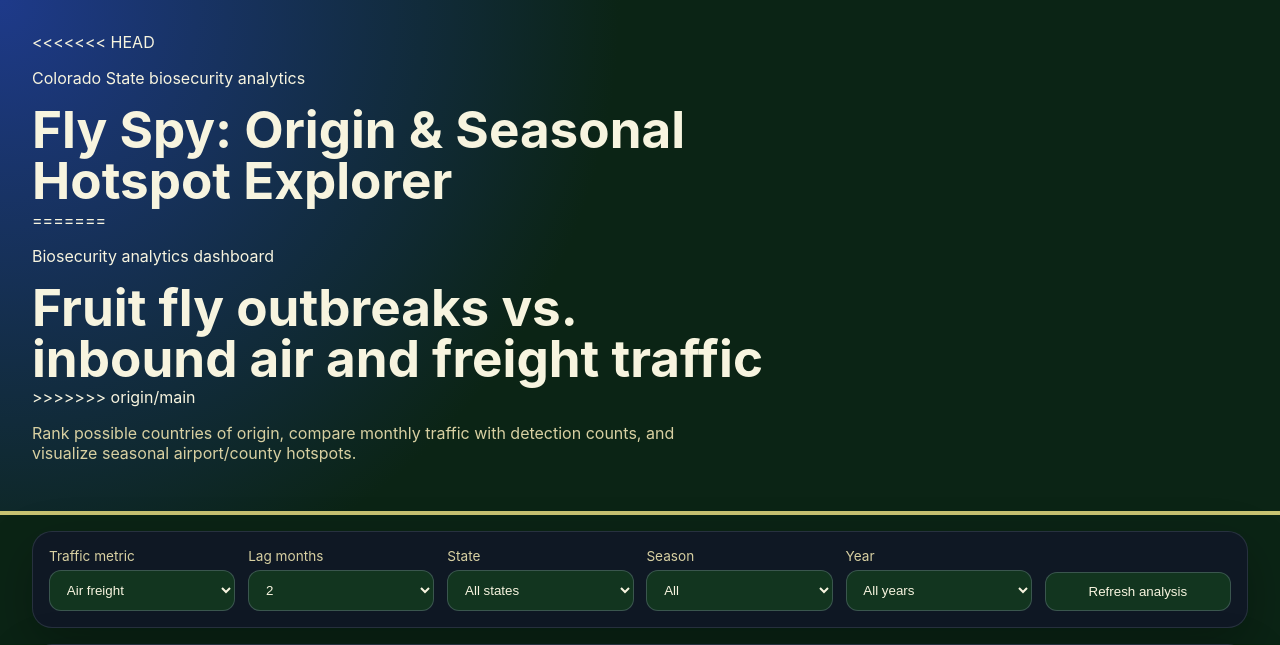
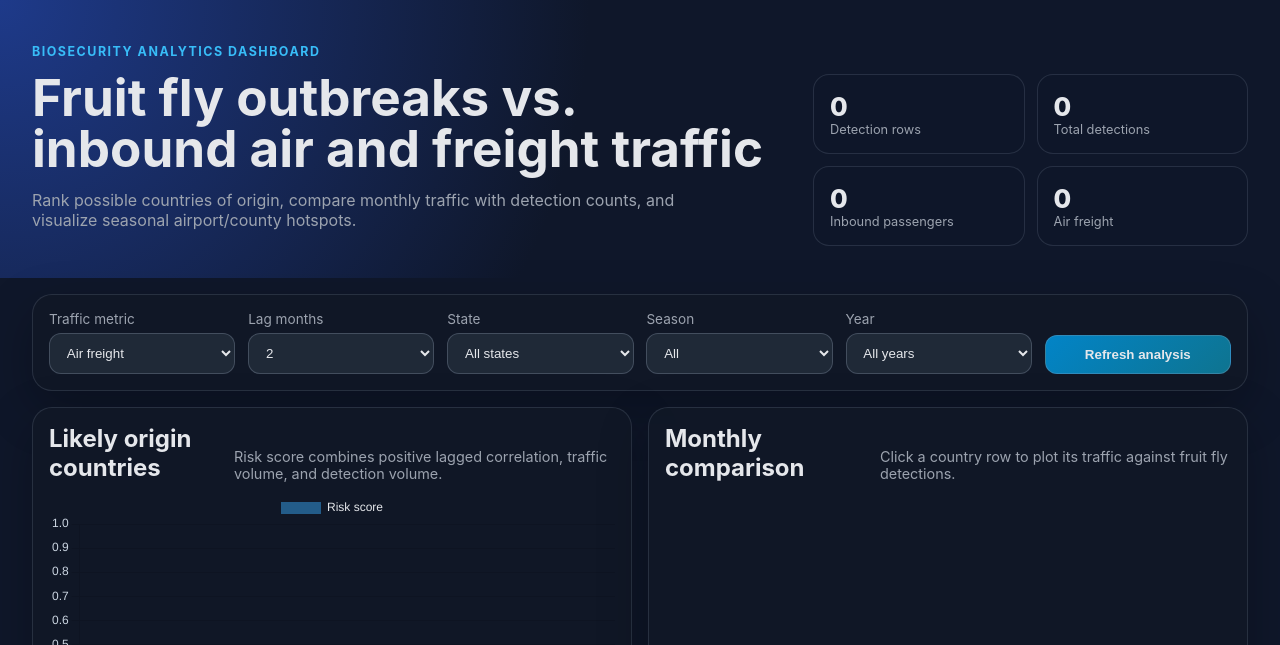
Before and after one commit to BryantScottCSU/CSU-NASA-USDA-Hackathon-2026, a Django app: page / in a window 1280 px wide. Shown: the top 645 px of the page. Run offline with Django 5.2, Linux system fonts and the light colour scheme; data that the repository does not hold is empty; a map, chart or similar area stays blank.

Commit message:
version reset

```diff
--- a/website/outbreaks/static/outbreaks/dashboard.js
+++ b/website/outbreaks/static/outbreaks/dashboard.js
@@ -1,18 +1,6 @@
 const fmt = new Intl.NumberFormat();
 const $ = (id) => document.getElementById(id);
 
-<<<<<<< HEAD
-const COLORS = {
-  green: '#1E4D2B',
-  gold: '#C8C372',
-  goldBright: '#F1E8A6',
-  cream: '#f7f4df',
-  muted: '#d8d0a2',
-  rust: '#d97757'
-};
-
-=======
->>>>>>> origin/main
 let map = L.map('map').setView([37.8, -96], 4);
 L.tileLayer('https://{s}.tile.openstreetmap.org/{z}/{x}/{y}.png', {
   attribution: '&copy; OpenStreetMap contributors'
@@ -55,21 +43,8 @@ function renderCountries(rows) {
   if (countryChart) countryChart.destroy();
   countryChart = new Chart($('countryChart'), {
     type: 'bar',
-<<<<<<< HEAD
-    data: { labels,
-    datasets: [{
-    label: 'Risk score',
-    data: risk,
-    backgroundColor: COLORS.gold,
-    borderColor: COLORS.goldBright,
-    borderWidth: 1
-    }]
-    },
-    options: { responsive: true, plugins: { legend: { labels: { color: COLORS.cream } } }, scales: { x: { ticks: { color: COLORS.muted } }, y: { ticks: { y: { ticks: { color: COLORS.muted } } } } } }
-=======
     data: { labels, datasets: [{ label: 'Risk score', data: risk }] },
     options: { responsive: true, plugins: { legend: { labels: { color: '#e5e7eb' } } }, scales: { x: { ticks: { color: '#cbd5e1' } }, y: { ticks: { color: '#cbd5e1' } } } }
->>>>>>> origin/main
   });
 
   $('countryTable').querySelector('tbody').innerHTML = rows.map(r => `
@@ -102,52 +77,20 @@ async function loadTimeseries() {
   timeChart = new Chart($('timeChart'), {
     type: 'line',
     data: {
-<<<<<<< HEAD
-    labels: data.labels,
-    datasets: [
-        {
-        label: `${selectedCountry} ${data.metric}`,
-        data: data.traffic,
-        yAxisID: 'yTraffic',
-        tension: .25,
-        borderColor: COLORS.gold,
-        backgroundColor: COLORS.gold,
-        pointBackgroundColor: COLORS.goldBright
-        },
-        {
-        label: 'Fruit fly detections',
-        data: data.detections,
-        yAxisID: 'yDetect',
-        tension: .25,
-        borderColor: COLORS.rust,
-        backgroundColor: COLORS.rust,
-        pointBackgroundColor: COLORS.rust
-        }
-    ]
-=======
       labels: data.labels,
       datasets: [
         { label: `${selectedCountry} ${data.metric}`, data: data.traffic, yAxisID: 'yTraffic', tension: .25 },
         { label: 'Fruit fly detections', data: data.detections, yAxisID: 'yDetect', tension: .25 }
       ]
->>>>>>> origin/main
     },
     options: {
       responsive: true,
       interaction: { mode: 'index', intersect: false },
-<<<<<<< HEAD
-      plugins: { legend: { labels: { color: COLORS.cream } } },
-      scales: {
-        x: { ticks: { color: COLORS.muted, maxTicksLimit: 10 } },
-        yTraffic: { position: 'left', ticks: { color: COLORS.muted } },
-        yDetect: { position: 'right', grid: { drawOnChartArea: false }, ticks: { color: COLORS.muted } }
-=======
       plugins: { legend: { labels: { color: '#e5e7eb' } } },
       scales: {
         x: { ticks: { color: '#cbd5e1', maxTicksLimit: 10 } },
         yTraffic: { position: 'left', ticks: { color: '#cbd5e1' } },
         yDetect: { position: 'right', grid: { drawOnChartArea: false }, ticks: { color: '#cbd5e1' } }
->>>>>>> origin/main
       }
     }
   });
@@ -163,20 +106,12 @@ async function loadHotspots() {
   const c = selectedCountry ? `&country=${encodeURIComponent(selectedCountry)}` : '';
   const data = await getJSON(`/api/hotspots/?metric=${metric()}&state=${encodeURIComponent(state())}&season=${season()}&year=${year()}${c}`);
   data.detections.forEach(p => {
-<<<<<<< HEAD
-    L.circleMarker([p.lat, p.lon], { radius: radius(p.value) + 2, color: COLORS.rust, fillOpacity: .45, weight: 1 })
-=======
     L.circleMarker([p.lat, p.lon], { radius: radius(p.value) + 2, color: '#fb7185', fillOpacity: .45, weight: 1 })
->>>>>>> origin/main
       .bindPopup(`<b>Detection</b><br>${p.name}, ${p.state}<br>${p.year}-${String(p.month).padStart(2,'0')}<br>Count: ${fmt.format(Math.round(p.value))}`)
       .addTo(detectionLayer);
   });
   data.airports.forEach(p => {
-<<<<<<< HEAD
-    L.circleMarker([p.lat, p.lon], { radius: radius(p.value), color: COLORS.gold, fillOpacity: .35, weight: 1 })
-=======
     L.circleMarker([p.lat, p.lon], { radius: radius(p.value), color: '#38bdf8', fillOpacity: .35, weight: 1 })
->>>>>>> origin/main
       .bindPopup(`<b>Inbound airport</b><br>${p.name}<br>${p.state}<br>${p.year}-${String(p.month).padStart(2,'0')}<br>${data.metric}: ${fmt.format(Math.round(p.value))}`)
       .addTo(airportLayer);
   });
--- a/website/outbreaks/static/outbreaks/styles.css
+++ b/website/outbreaks/static/outbreaks/styles.css
@@ -1,32 +1,4 @@
 :root {
-<<<<<<< HEAD
-  --csu-green: #1E4D2B;
-  --csu-green-dark: #0b2415;
-  --csu-green-soft: #12351f;
-  --csu-gold: #C8C372;
-  --csu-gold-bright: #F1E8A6;
-
-  --bg: var(--csu-green-dark);
-  --panel: #10291a;
-  --soft: var(--csu-green-soft);
-  --text: #f7f4df;
-  --muted: #d8d0a2;
-  --accent: var(--csu-gold);
-  --danger: #d97757;
-}
-* { box-sizing: border-box; }
-body { margin: 0; font-family: Inter, system-ui, -apple-system, Segoe UI, sans-serif; background: var(--bg); color: var(--text); }
-.hero {
-  display: grid;
-  grid-template-columns: 1.4fr .8fr;
-  gap: 1.25rem;
-  padding: 2rem;
-  background:
-    radial-gradient(circle at top left, rgba(200, 195, 114, .28), transparent 34%),
-    linear-gradient(135deg, var(--csu-green), var(--bg) 65%);
-  border-bottom: 4px solid var(--csu-gold);
-}
-=======
   --bg: #0f172a;
   --panel: #111827;
   --soft: #1f2937;
@@ -38,7 +10,6 @@ body { margin: 0; font-family: Inter, system-ui, -apple-system, Segoe UI, sans-s
 * { box-sizing: border-box; }
 body { margin: 0; font-family: Inter, system-ui, -apple-system, Segoe UI, sans-serif; background: var(--bg); color: var(--text); }
 .hero { display: grid; grid-template-columns: 1.4fr .8fr; gap: 1.25rem; padding: 2rem; background: radial-gradient(circle at top left, #1e3a8a, var(--bg) 45%); }
->>>>>>> origin/main
 .eyebrow { color: var(--accent); text-transform: uppercase; letter-spacing: .12em; font-size: .78rem; font-weight: 700; }
 h1 { margin: .2rem 0; font-size: clamp(2rem, 4vw, 4rem); line-height: 1; }
 .subhead { color: var(--muted); max-width: 70ch; }
@@ -47,16 +18,7 @@ main { padding: 1rem 2rem 3rem; }
 .controls { display: grid; grid-template-columns: repeat(6, minmax(130px, 1fr)); gap: .8rem; align-items: end; margin-bottom: 1rem; }
 label { display: grid; gap: .35rem; color: var(--muted); font-size: .85rem; }
 select, button { border: 1px solid rgba(148, 163, 184, .3); background: var(--soft); color: var(--text); border-radius: 12px; padding: .7rem .8rem; }
-<<<<<<< HEAD
-button {
-  background: linear-gradient(135deg, var(--csu-gold-bright), var(--csu-gold));
-  color: var(--csu-green-dark);
-  font-weight: 800;
-  cursor: pointer;
-}
-=======
 button { background: linear-gradient(135deg, #0284c7, #0e7490); font-weight: 700; cursor: pointer; }
->>>>>>> origin/main
 .grid.two { display: grid; grid-template-columns: 1fr 1fr; gap: 1rem; margin-bottom: 1rem; }
 .panel-title { display: flex; justify-content: space-between; gap: 1rem; align-items: end; margin-bottom: .6rem; }
 .panel-title h2 { margin: 0; }
@@ -69,15 +31,9 @@ button { background: linear-gradient(135deg, #0284c7, #0e7490); font-weight: 700
 .table-wrap.small { max-height: 220px; }
 table { width: 100%; border-collapse: collapse; font-size: .9rem; }
 th, td { padding: .6rem .7rem; border-bottom: 1px solid rgba(148, 163, 184, .12); text-align: left; }
-<<<<<<< HEAD
-th { position: sticky; top: 0; background: var(--csu-green-dark); z-index: 1; color: var(--csu-gold-bright); }
-tbody tr { cursor: pointer; }
-tbody tr:hover { background: rgba(200, 195, 114, .16); }
-=======
 th { position: sticky; top: 0; background: #0b1220; z-index: 1; }
 tbody tr { cursor: pointer; }
 tbody tr:hover { background: rgba(56, 189, 248, .12); }
->>>>>>> origin/main
 #map { height: 570px; border-radius: 18px; overflow: hidden; }
 .leaflet-popup-content { color: #111827; }
 @media (max-width: 1050px) { .hero, .grid.two, .controls { grid-template-columns: 1fr; } }
--- a/website/outbreaks/templates/outbreaks/dashboard.html
+++ b/website/outbreaks/templates/outbreaks/dashboard.html
@@ -10,13 +10,8 @@
 <body>
   <header class="hero">
     <div>
-<<<<<<< HEAD
-      <p class="eyebrow">Colorado State biosecurity analytics</p>
-      <h1>Fly Spy: Origin & Seasonal Hotspot Explorer</h1>
-=======
       <p class="eyebrow">Biosecurity analytics dashboard</p>
       <h1>Fruit fly outbreaks vs. inbound air and freight traffic</h1>
->>>>>>> origin/main
       <p class="subhead">Rank possible countries of origin, compare monthly traffic with detection counts, and visualize seasonal airport/county hotspots.</p>
     </div>
     <div class="summary" id="summaryCards"></div>
```
Also changed, not shown: website/outbreaks/management/commands/import_data.py (+0 -9 lines), README.md, website/outbreaks/migrations/0002_rename_outbreaks_a_orig_426b0d_idx_outbreaks_a_origin__d8db19_idx_and_more.py (deleted), 2 other files.
